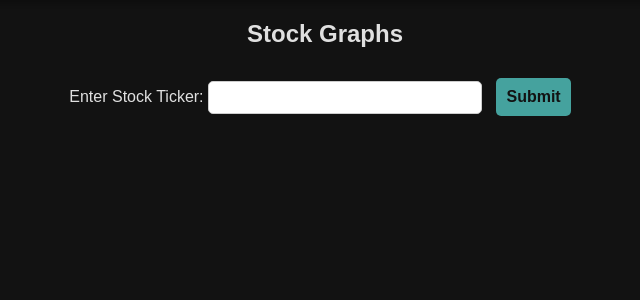
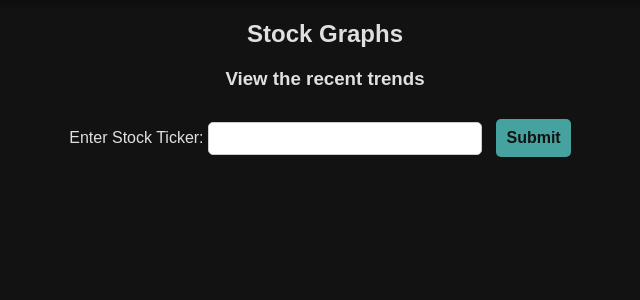
Before and after one commit to dzakaddodle/website_project, a Flask app: page /graph in a window 1280 px wide. Shown: the part 64-364 px from the top of the page, without its empty margins (315-955 px from the left). Run offline with Flask 3, Linux system fonts and the light colour scheme.

Commit message:
Update graph.html

```diff
--- a/templates/graph.html
+++ b/templates/graph.html
@@ -12,6 +12,7 @@
     {% block content %}
         <div class="container">
             <h2>Stock Graphs</h2>
+            <h3>View the recent trends</h3>
             <form method="POST">
                 <label for="stock_symbol">Enter Stock Ticker:</label>
                 <input type="text" id="stock_symbol" name="stock_symbol" required>
```
